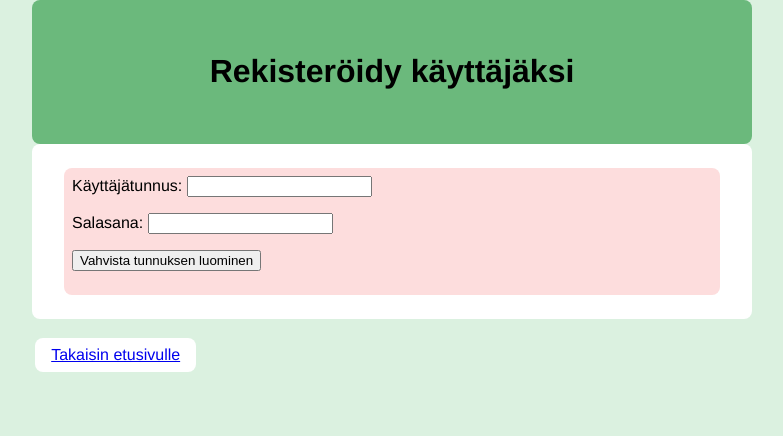
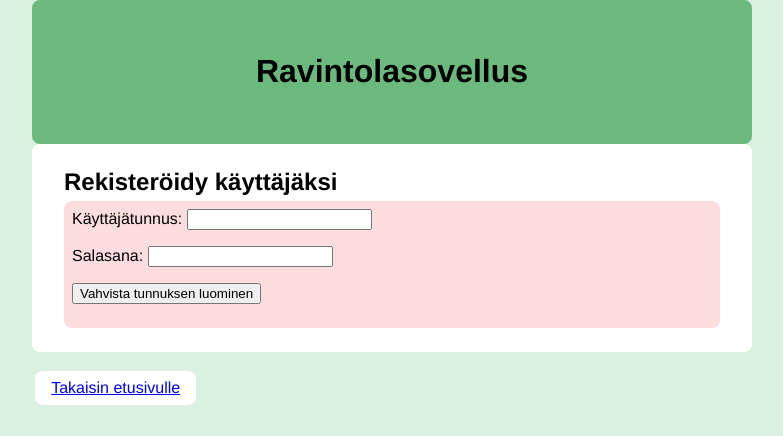
Before and after one commit to emiliaoinas/Ravintolasovellus, a Python web app: template templates/register.html in a window 1280 px wide. Shown: the top 436 px of the page, without its empty margins (248-1031 px from the left). Run offline with Jinja, Linux system fonts and the light colour scheme; the template is opened without the code that fills it, so the values that code supplies are empty.

Commit message:
Change headers

```diff
--- a/templates/register.html
+++ b/templates/register.html
@@ -4,10 +4,11 @@
 
 <body>
     <div class="header">
-        <h1>Rekisteröidy käyttäjäksi</h1>
+        <h1>Ravintolasovellus</h1>
     </div>
 
     <div class="content">
+        <h2>Rekisteröidy käyttäjäksi</h2>
         <form action="/register" method="post">
         Käyttäjätunnus: <input type="text" name="username">
         <p>
```
